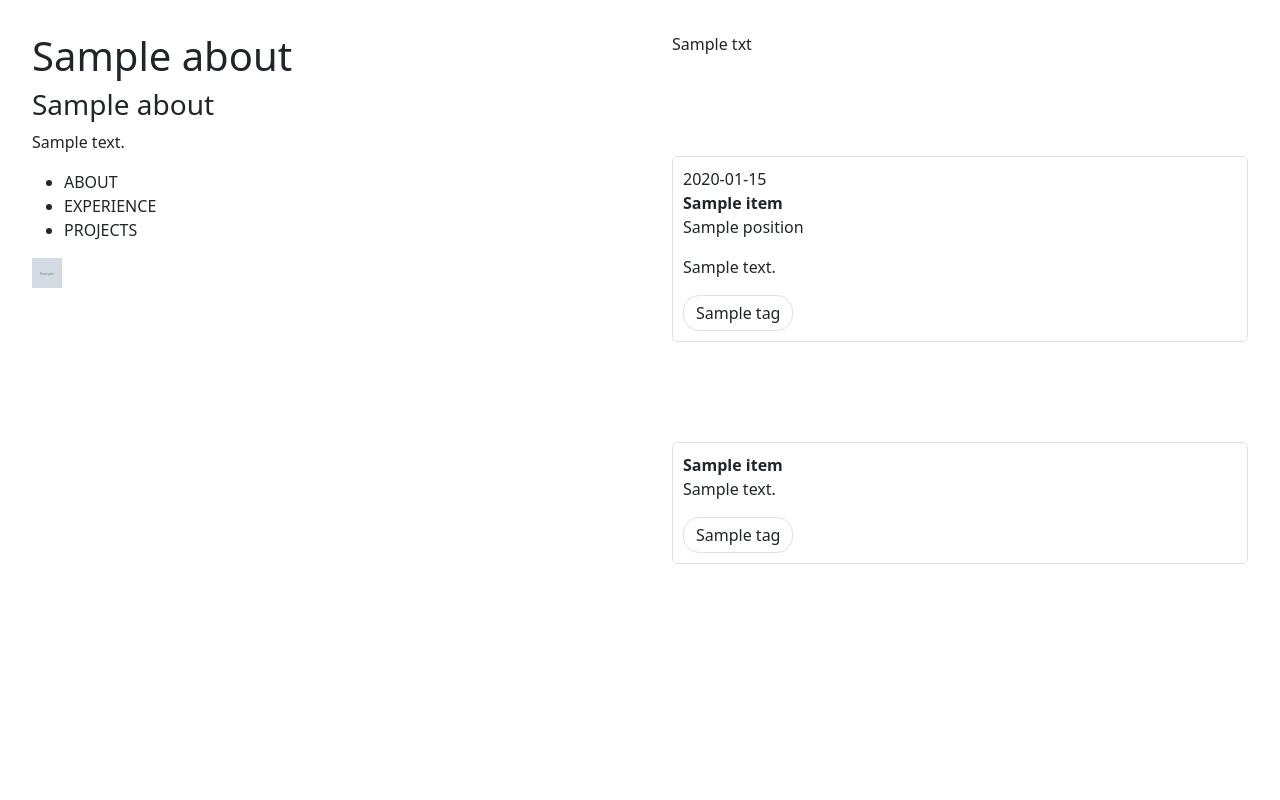
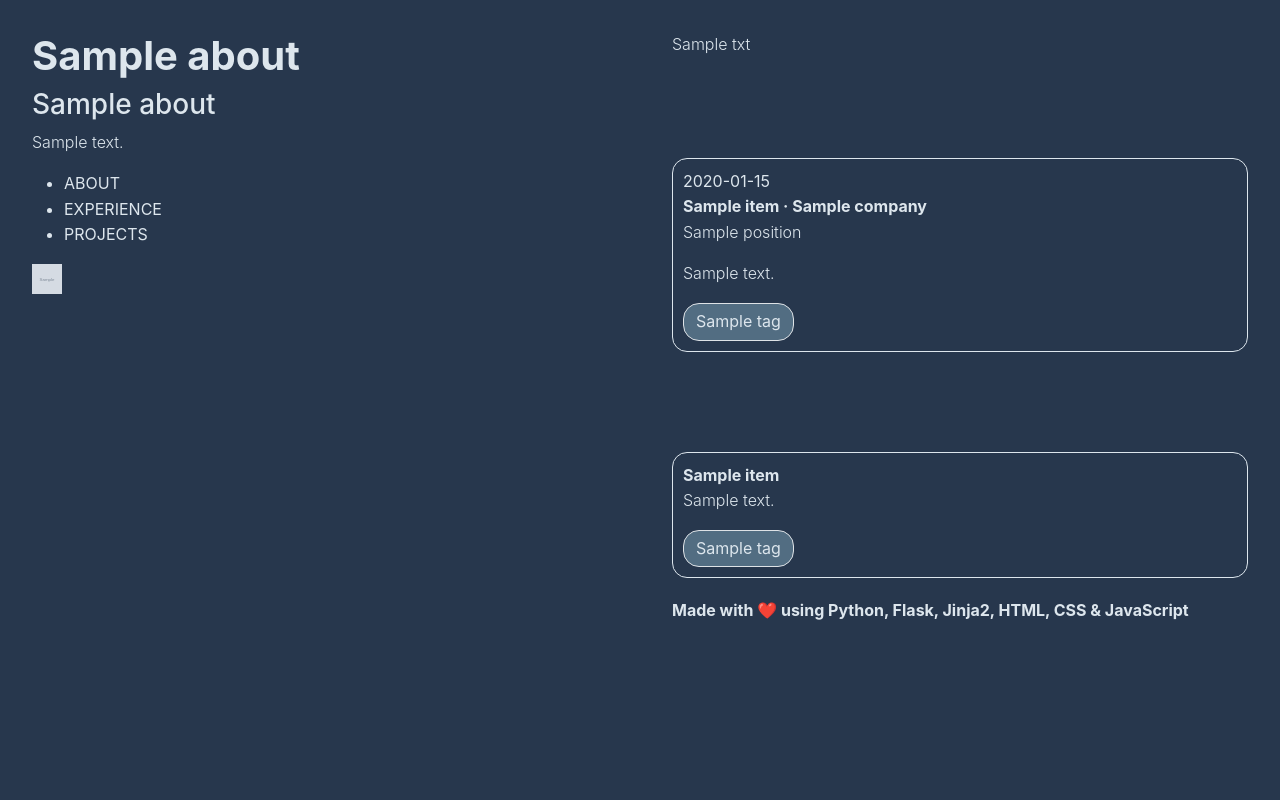
Before and after one commit to JannisFiechter/portfolio-webpage, a Flask app: template templates/index.html in a window 1280 px wide. Run offline with Flask 3, Linux system fonts and the light colour scheme; the template is opened without the code that fills it: most values are stand-ins (such as "Sample title", 1, 10 or a date in 2020); grey boxes marked "Sample" are stand-in pictures.

Commit message:
added some colors, added some more templating

```diff
--- a/static/style.css
+++ b/static/style.css
@@ -1,3 +1,30 @@
+:root {
+  --color-bg-dark: #27374D;   /* Primary background (e.g. body) */
+  --color-primary: #526D82;   /* Headers, navbars, cards */
+  --color-accent:  #9DB2BF;   /* Links, icons, borders */
+  --color-light:   #DDE6ED;   /* Text on dark, light backgrounds */
+}
+
+html, body {
+  height: 100%;
+  margin: 0;
+  background-color: var(--color-bg-dark);
+  color: var(--color-light);
+}
+
+body {
+  font-family: 'Inter', sans-serif;
+  line-height: 1.6;
+}
+h1, h2 {
+  font-weight: 700;
+}
+p {
+  font-weight: 300;
+}
+
+
+
 /* Use flexbox to split the main page into two equal sides */
 #main-page {
   display: flex;
@@ -12,15 +39,6 @@
   overflow-y: auto;
 }
 
-/* Optional: visually separate the sides */
-#left-side {
-  background: #fff;
-}
-
-#right-side {
-  background: #fff;
-}
-
 /* Responsive: stack on small screens */
 @media (max-width: 768px) {
   #main-page {
@@ -28,7 +46,7 @@
   }
   #left-side, #right-side {
     border-right: none;
-    border-bottom: 1px solid #dee2e6;
+    border-bottom: 1px solid var(--color-light);
     min-height: 40vh;
   }
 }
@@ -36,13 +54,23 @@
 .link-reset {
   all: unset;
   cursor: pointer;
-  display: inline; /* optional, ensures inline behavior */
+  color: inherit;
+  text-decoration: none;
+}
+
+.link-reset:hover,
+.link-reset:focus,
+.link-reset:visited,
+.link-reset:active {
+  color: inherit;
+  text-decoration: none;
 }
 
 #links img {
   width: 30px;
   height: 30px;
   margin-right: 10px;
+  /*filter: grayscale(100%); */
 }
 
 #experiences {
@@ -52,8 +80,8 @@
 .experience-box {
   margin-bottom: 20px;
   padding: 10px;
-  border: 1px solid #dee2e6;
-  border-radius: 5px;
+  border: 1px solid var(--color-light);
+  border-radius: 15px;
 }
 
 
@@ -64,8 +92,8 @@
 .project-box {
   margin-bottom: 20px;
   padding: 10px;
-  border: 1px solid #dee2e6;
-  border-radius: 5px;
+  border: 1px solid var(--color-light);
+  border-radius: 15px;
 }
 
 .tags {
@@ -78,4 +106,5 @@
     padding: 5px 12px;
     border:#dee2e6 1px solid;
     border-radius: 16px;
+    background-color: var(--color-primary);
 }
--- a/templates/index.html
+++ b/templates/index.html
@@ -42,7 +42,7 @@
                                 <span>{{ item.timerange }}</span>
                             </div>
                             <div class="experience-description">
-                                <strong>{{ item.title }}</strong>
+                                <strong>{{ item.title }}  ·  {{ item.company }}</strong>
                                 <p class="position">{{ item.position }}</p>
                                 <p class="description">{{ item.description }}</p>
                             </div>
@@ -71,9 +71,11 @@
                     </a>
                 {% endfor %}
             </div>
+            <footer>
+                <strong>Made with ❤️ using Python, Flask, Jinja2, HTML, CSS & JavaScript</strong>
+            </footer>
         </div>
     </div>
-
     <script src="https://cdn.jsdelivr.net/npm/bootstrap@5.2.3/dist/js/bootstrap.bundle.min.js" integrity="sha384-kenU1KFdBIe4zVF0s0G1M5b4hcpxyD9F7jL+jjXkk+Q2h455rYXK/7HAuoJl+0I4" crossorigin="anonymous"></script>
     </body>
 </html>
```
Also changed, not shown: static/icons/hackthebox.png (deleted), static/icons/hackthebox.svg (added). Lines whose indentation alone changed are shown as unchanged.
